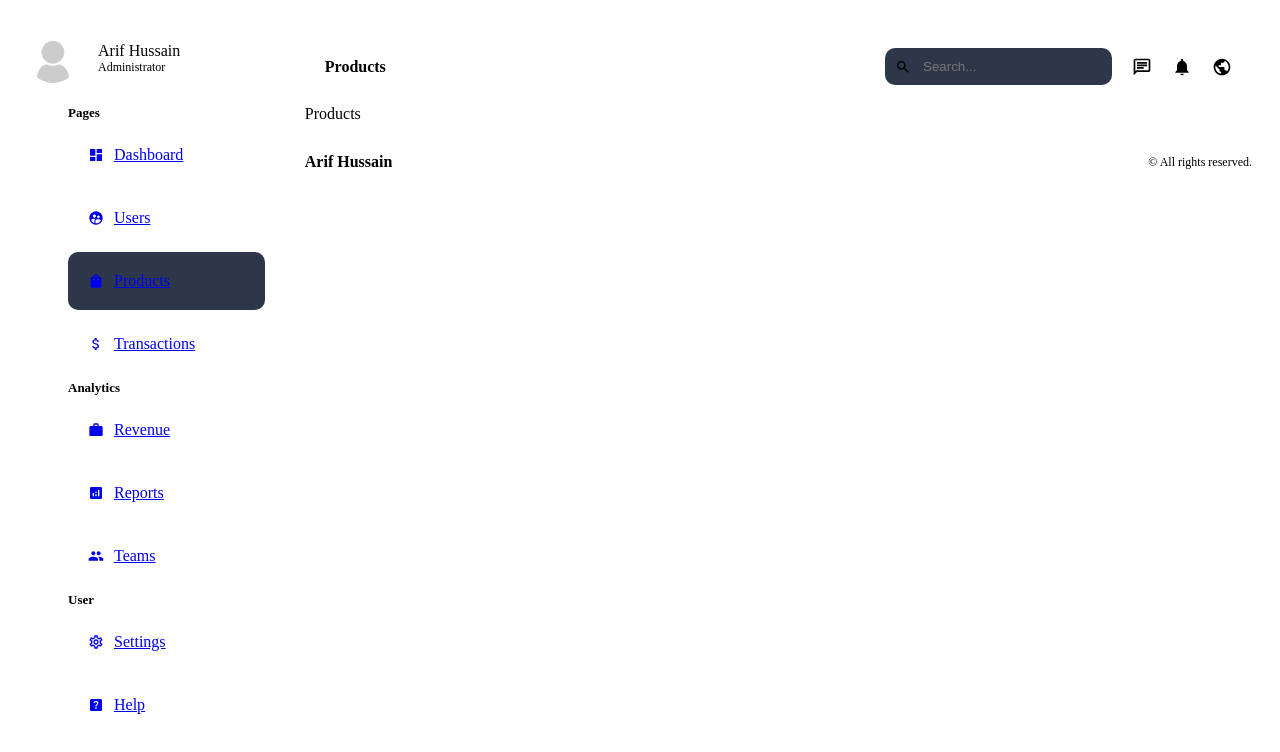
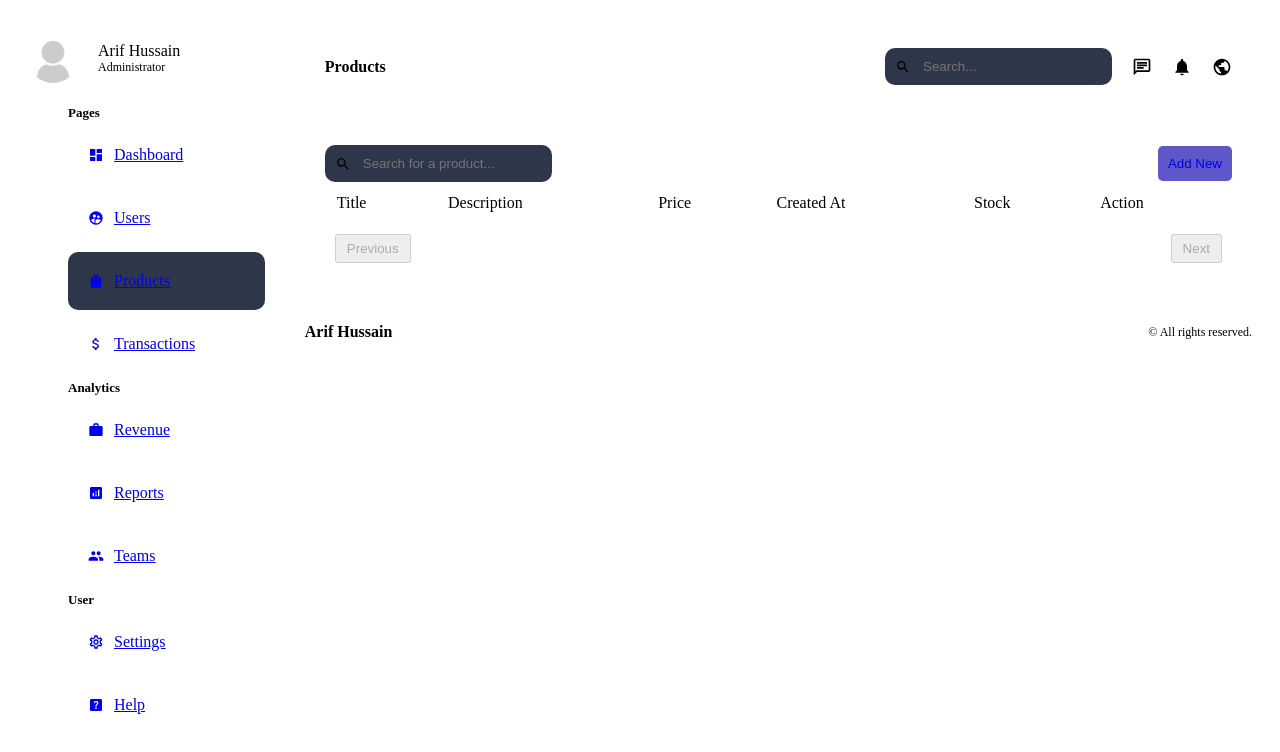
Before and after one commit to arifweb2020/Next14-Backend, a Next.js app: page /dashboard/products in a window 1280 px wide. Shown: the top 752 px of the page. Built offline with nearby package versions, Linux system fonts and the light colour scheme.

Commit message:
product page ui done

```diff
--- a/app/dashboard/products/page.tsx
+++ b/app/dashboard/products/page.tsx
@@ -1,10 +1,77 @@
-import React from 'react'
-import styles from '@/app/ui/dashboard/products/products.module.css'
+import Image from "next/image";
+import Link from "next/link";
+import styles from "@/app/ui/dashboard/products/products.module.css";
+import Search from "@/app/ui/dashboard/search/search";
+import Pagination from "@/app/ui/dashboard/pagination/pagination";
+// import { fetchProducts } from "@/app/lib/data";
+// import { deleteProduct } from "@/app/lib/actions";
 
-const Products = () => {
+const ProductsPage =  () => {
+  // const q = searchParams?.q || "";
+  // const page = searchParams?.page || 1;
+  // const { count, products } = await fetchProducts(q, page);
+  const count = 1;
+
   return (
-    <div className={styles.container}>Products</div>
-  )
-}
+    <div className={styles.container}>
+      <div className={styles.top}>
+        <Search placeholder="Search for a product..." />
+        <Link href="/dashboard/products/add">
+          <button className={styles.addButton}>Add New</button>
+        </Link>
+      </div>
+      <table className={styles.table}>
+        <thead>
+          <tr>
+            <td>Title</td>
+            <td>Description</td>
+            <td>Price</td>
+            <td>Created At</td>
+            <td>Stock</td>
+            <td>Action</td>
+          </tr>
+        </thead>
+        {/* <tbody>
+          {products.map((product) => (
+            <tr key={product.id}>
+              <td>
+                <div className={styles.product}>
+                  <Image
+                    src={product.img || "/noproduct.jpg"}
+                    alt=""
+                    width={40}
+                    height={40}
+                    className={styles.productImage}
+                  />
+                  {product.title}
+                </div>
+              </td>
+              <td>{product.desc}</td>
+              <td>${product.price}</td>
+              <td>{product.createdAt?.toString().slice(4, 16)}</td>
+              <td>{product.stock}</td>
+              <td>
+                <div className={styles.buttons}>
+                  <Link href={`/dashboard/products/${product.id}`}>
+                    <button className={`${styles.button} ${styles.view}`}>
+                      View
+                    </button>
+                  </Link>
+                  <form action={deleteProduct}>
+                    <input type="hidden" name="id" value={product.id} />
+                    <button className={`${styles.button} ${styles.delete}`}>
+                      Delete
+                    </button>
+                  </form>
+                </div>
+              </td>
+            </tr>
+          ))}
+        </tbody> */}
+      </table>
+      <Pagination count={count} />
+    </div>
+  );
+};
 
-export default Products
+export default ProductsPage;
--- a/app/dashboard/users/page.tsx
+++ b/app/dashboard/users/page.tsx
@@ -1,6 +1,6 @@
 // import { deleteUser } from "@/app/lib/actions";
 // import { fetchUsers } from "@/app/lib/data";
-// import Pagination from "@/app/ui/dashboard/pagination/pagination";
+import Pagination from "@/app/ui/dashboard/pagination/pagination";
 import Search from "@/app/ui/dashboard/search/search";
 import styles from "@/app/ui/dashboard/users/users.module.css";
 import Image from "next/image";
@@ -10,7 +10,7 @@ const UsersPage = () => {
   // const q = searchParams?.q || "";
   // const page = searchParams?.page || 1;
   // const { count, users } = await fetchUsers(q, page);
-
+ const count = 2;
   return (
     <div className={styles.container}>
       <div className={styles.top}>
@@ -68,7 +68,7 @@ const UsersPage = () => {
           ))} */}
         </tbody>
       </table>
-      {/* <Pagination count={count} /> */}
+      <Pagination count={count} />
     </div>
   );
 };
--- /dev/null
+++ b/app/ui/dashboard/pagination/pagination.module.css
@@ -0,0 +1,14 @@
+.container{
+    padding: 10px;
+    display: flex;
+    justify-content: space-between;
+  }
+
+  .button{
+    padding: 5px 10px;
+    cursor: pointer;
+  }
+
+  .button:disabled{
+    cursor: not-allowed;
+  }
--- /dev/null
+++ b/app/ui/dashboard/pagination/pagination.tsx
@@ -0,0 +1,49 @@
+"use client";
+
+import styles from "./pagination.module.css";
+import { usePathname, useRouter, useSearchParams } from "next/navigation";
+
+interface CountProps{
+    count:number;
+}
+const Pagination:React.FC<CountProps> = ({ count }) => {
+  const searchParams = useSearchParams();
+  const { replace } = useRouter();
+  const pathname = usePathname();
+
+  const page : any = searchParams.get("page") || 1;
+
+  const params = new URLSearchParams(searchParams);
+  const ITEM_PER_PAGE = 2;
+
+  const hasPrev = ITEM_PER_PAGE * (parseInt(page) - 1) > 0;
+  const hasNext = ITEM_PER_PAGE * (parseInt(page) - 1) + ITEM_PER_PAGE < count;
+
+//   const handleChangePage = (type) => {
+//     type === "prev"
+//       ? params.set("page", parseInt(page) - 1)
+//       : params.set("page", parseInt(page) + 1);
+//     replace(`${pathname}?${params}`);
+//   };
+
+  return (
+    <div className={styles.container}>
+      <button
+        className={styles.button}
+        disabled={!hasPrev}
+       // onClick={() => handleChangePage("prev")}
+      >
+        Previous
+      </button>
+      <button
+        className={styles.button}
+        disabled={!hasNext}
+       // onClick={() => handleChangePage("next")}
+      >
+        Next
+      </button>
+    </div>
+  );
+};
+
+export default Pagination;
--- a/app/ui/dashboard/products/products.module.css
+++ b/app/ui/dashboard/products/products.module.css
@@ -1,3 +1,61 @@
 .container{
+    background-color: var(--bgSoft);
+    padding: 20px;
+    border-radius: 10px;
+    margin-top: 20px;
+  }
 
-}
+  .top{
+    display: flex;
+    align-items: center;
+    justify-content: space-between;
+  }
+
+  .addButton{
+    padding: 10px;
+    background-color: #5d57c9;
+    color: var(--text);
+    border: none;
+    border-radius: 5px;
+    cursor: pointer;
+  }
+
+  .table{
+    width: 100%;
+  }
+
+  .table td{
+    padding: 10px;
+  }
+
+  .product{
+    display: flex;
+    align-items: center;
+    gap: 10px;
+  }
+
+  .productImage{
+    border-radius: 50%;
+    object-fit: cover;
+  }
+
+  .buttons{
+    display: flex;
+    gap: 10px;
+  }
+
+  .button{
+    padding: 5px 10px;
+    border-radius: 5px;
+    color: var(--text);
+    border: none;
+    cursor: pointer;
+  }
+
+  .view{
+    background-color: teal;
+  }
+
+  .delete{
+    background-color: crimson;
+  }
```
